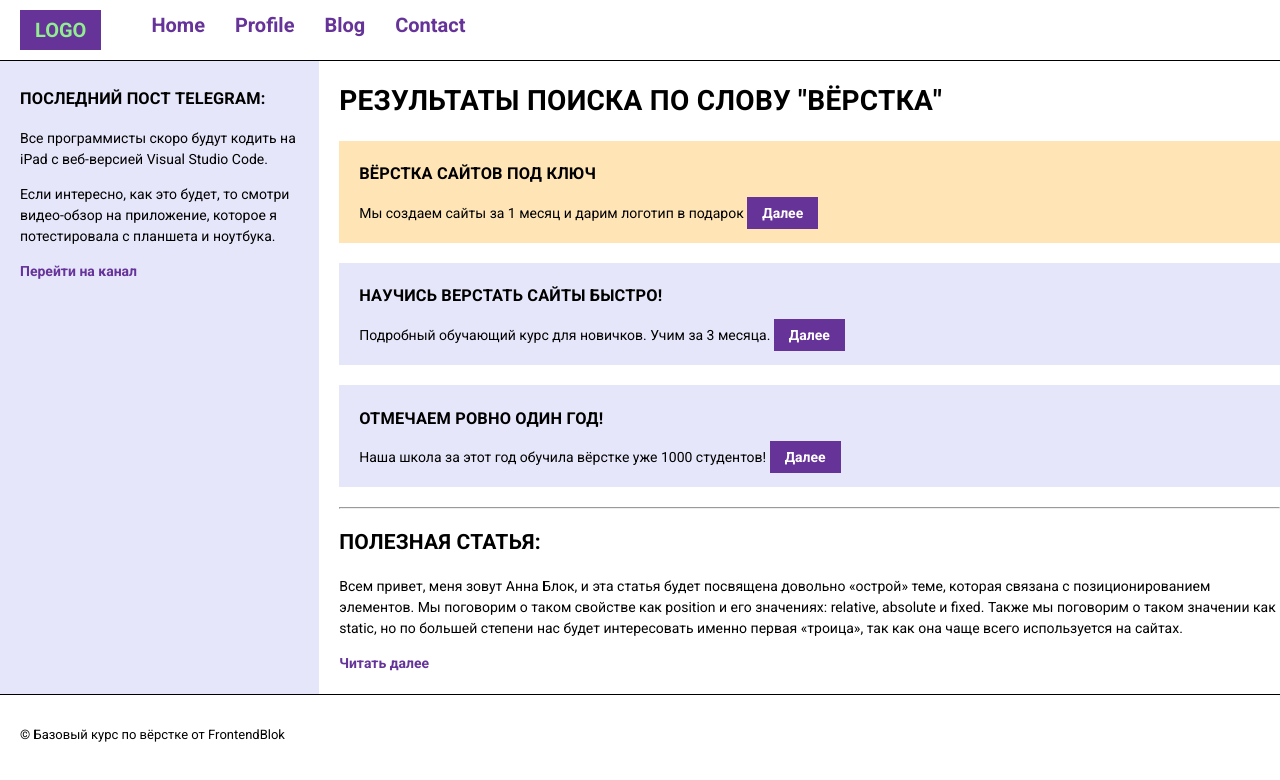
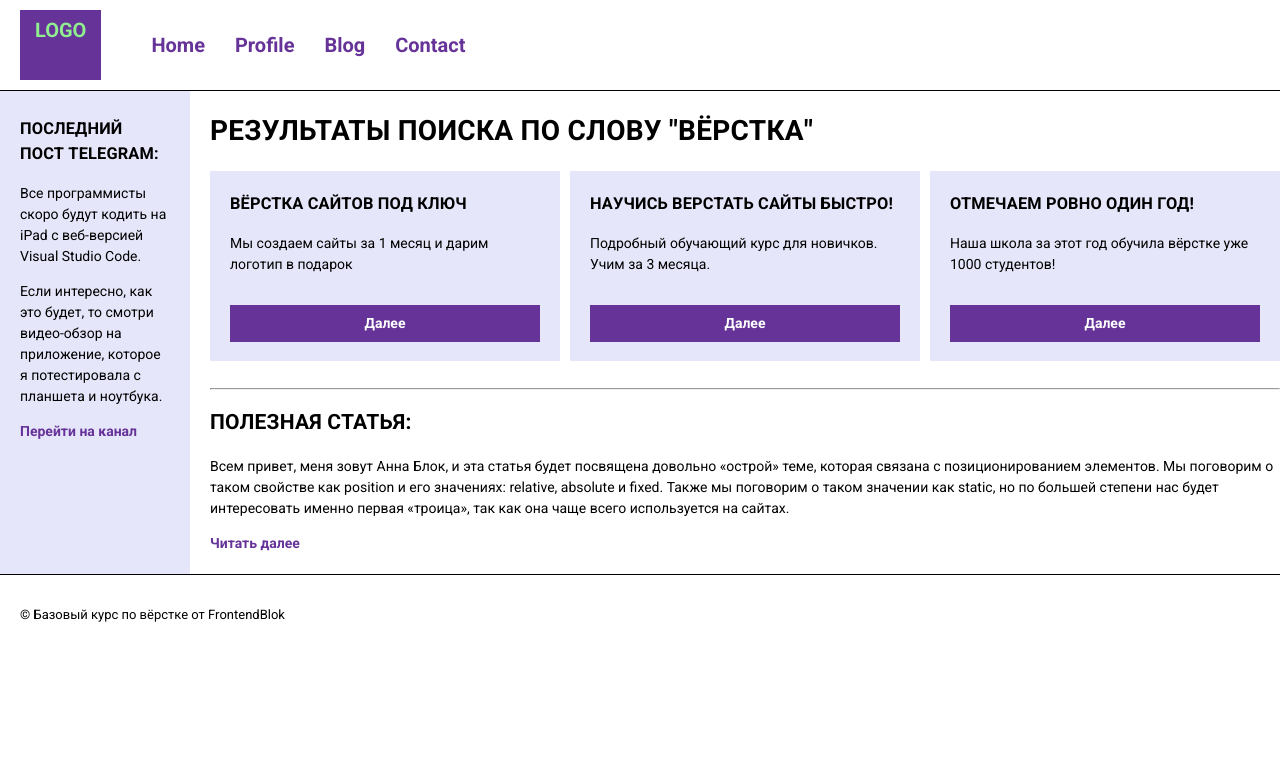
Before and after one commit to yulia19889988/FrontendBlok-Module01-Test, a plain HTML site: page semantic.html in a window 1280 px wide. Drawn offline with Linux system fonts and the light colour scheme.

Commit message:
add file

```diff
--- a/style/sematic.css
+++ b/style/sematic.css
@@ -37,16 +37,11 @@ ul {
    display: flex;
    list-style-type: none;
    padding-left: 0;
-   margin: 0;
+   gap:30px;
+   /* margin: 0; */
 }
 
-ul>li {
-   margin-right: 30px;
-}
-ul>li:not(:last-child)::after{
-   content: ;
-   margin-right: 30px;
-}
+
 
 .box {
    display: flex;
@@ -59,20 +54,32 @@ ul>li:not(:last-child)::after{
    background-color: lavender;
    padding: 10px 20px;
    }
+.block{
+   display: flex;
+   justify-content: center;
+   gap: 10px;
+
+
+}
 
 .block section {
+   align-items: center;
    background-color: lavender;
    padding: 5px 20px;
    margin-bottom: 20px;
+   width: 310px;
+
    }
 
-.block section:first-child{
-   background-color: moccasin;
-}
+
 .link{
+   display: flex;
+   align-items: center;
+   justify-content: center;
    background-color: rebeccapurple;
    color: white;
    padding: 8px 15px;
+   margin-top: 30px;
 }
 .post {
    padding-bottom: 20px;
```
